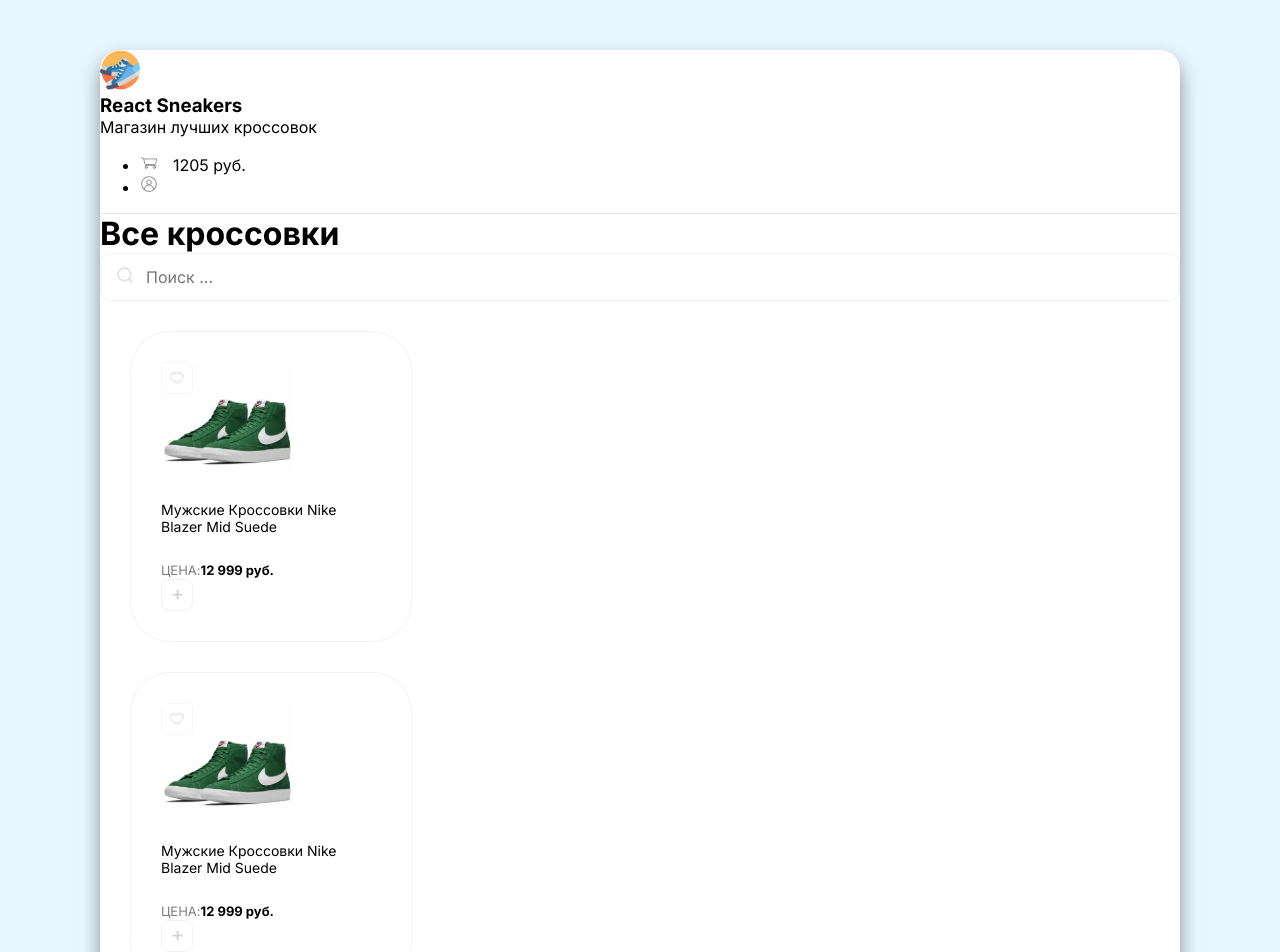
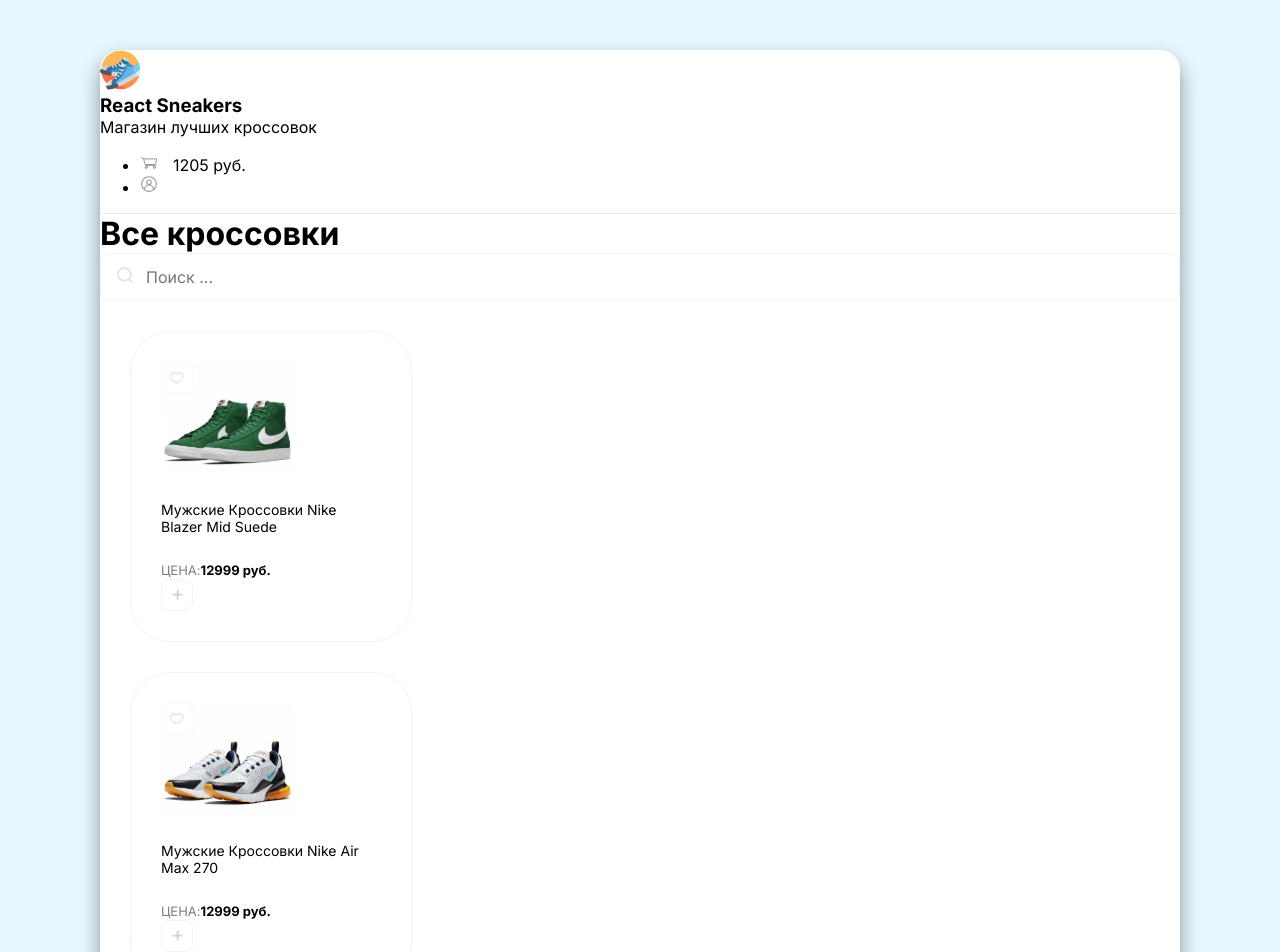
Before and after one commit to kanyshaiosmonova/react-bags, a React (Create React App) app: page / in a window 1280 px wide. Shown: the top 952 px of the page. Built offline with nearby package versions, Linux system fonts and the light colour scheme.

Commit message:
create arrays and functions for components, work with CSS modules

```diff
--- a/src/App.js
+++ b/src/App.js
@@ -1,8 +1,31 @@
-/* eslint-disable no-undef */
-/* eslint-disable jsx-a11y/heading-has-content */
+/* eslint-disable array-callback-return */
 import Card from './components/Card';
 import Header from './components/Header';
 import Drawer from './components/Drawer';
+
+const arr = [
+  {
+    title : 'Мужские Кроссовки Nike Blazer Mid Suede',
+    price :  12999,
+    imageUrl : '/img/sneakers/sneaker1.svg',
+  },
+  {
+    title : 'Мужские Кроссовки Nike Air Max 270',
+    price : 12999,
+    imageUrl : '/img/sneakers/sneaker2.svg',
+  },
+  {
+    title : 'Мужские Кроссовки Nike Blazer Mid Suede',
+    price : 8499,
+    imageUrl : '/img/sneakers/sneaker3.svg',
+  },
+  {
+    title : 'Кроссовки Puma X Aka Boku Future Rider',
+    price : 8999,
+    imageUrl : '/img/sneakers/sneaker4.svg',
+  },
+
+]
 
 function App() {
   return (
@@ -20,10 +43,14 @@
       </div>
 
       <div className="d-flex">
-      <Card />
-      <Card />
-      <Card />
-      <Card />
+        {arr.map((obj)=>(
+          <Card
+          title={obj.title}
+          price={obj.price}
+          imageUrl={obj.imageUrl}
+          onClick={()=>console.log(obj)}
+          />
+        ))}
 
       </div>
 
--- a/src/components/Card.js
+++ /dev/null
@@ -1,23 +0,0 @@
-
-function Card() {
-    return (
-        <div className="card">
-            <div className="favorite">
-            <img src="/img/heart-unliked.svg" alt="heart-unliked" />
-            </div>
-            <img width={133} height={112} src="/img/sneakers/sneaker1.svg" alt="sneakers" />
-            <h5>Мужские Кроссовки Nike Blazer Mid Suede</h5>
-            <div className="d-flex justify-between align-center">
-            <div className="d-flex flex-column">
-            <span>Цена:</span>
-            <b>12 999 руб.</b>
-            </div>
-            <button className="button">
-            <img width={11} height={11} src="/img/plus.svg" alt="Plus" />
-            </button>
-            </div>
-            </div>
-    );
-}
-
-export default Card;
--- /dev/null
+++ b/src/components/Card/Card.module.scss
@@ -0,0 +1,30 @@
+.card {
+    border: 1px solid #f3f3f3;
+    padding: 30px;
+    width:220px;
+    border-radius: 40px;
+    margin: 30px;
+    transition: box-shadow 0.2s ease-in-out transform 0.2s ease-in-out;
+    cursor: pointer;
+
+    &:hover {
+      box-shadow: 0px 14px 35px rgba(0, 0, 0, 0.06);
+      transform: translateY(-5px);
+    }
+    .favorite {
+      position:absolute;
+      cursor:pointer;
+    }
+      span {
+        text-transform: uppercase;
+        font-size:13px;
+        opacity: 0.5;
+      }
+      b {
+        font-size: 13px;
+      }
+      h5{
+      font-weight: 400;
+      font-size: 14px;
+    }
+  }
--- /dev/null
+++ b/src/components/Card/index.js
@@ -0,0 +1,26 @@
+/* eslint-disable no-unused-vars */
+import styles from './Card.module.scss'
+console.log(styles);
+function Card(props) {
+    return (
+        <div className={styles.card}>
+            <div className={styles.favorite}>
+            <img src="/img/heart-unliked.svg" alt="heart-unliked" />
+            </div>
+            <img width={133} height={112} src={props.imageUrl}
+             alt="sneakers" />
+            <h5>{props.title}</h5>
+            <div className="d-flex justify-between align-center">
+            <div className="d-flex flex-column">
+            <span>Цена:</span>
+            <b>{props.price} руб.</b>
+            </div>
+            <button className="button" onClick={props.onClick}>
+            <img width={11} height={11} src="/img/plus.svg" alt="Plus" />
+            </button>
+            </div>
+            </div>
+    );
+}
+
+export default Card;
```
